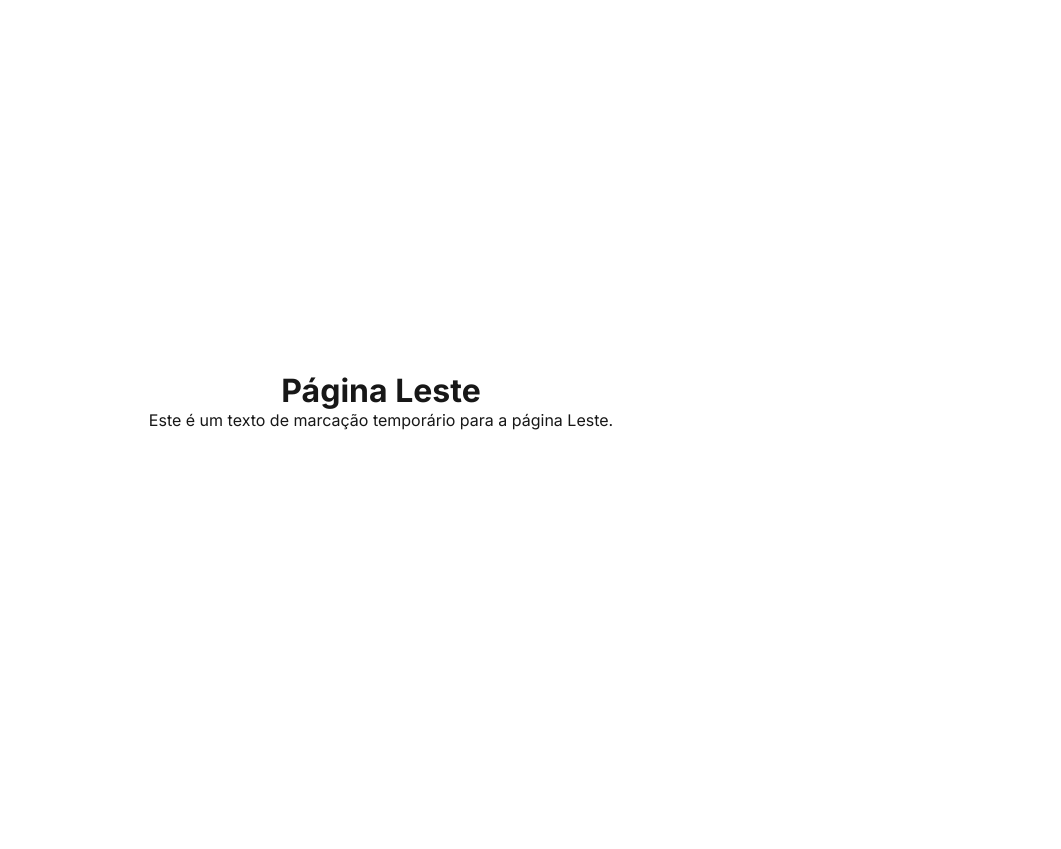
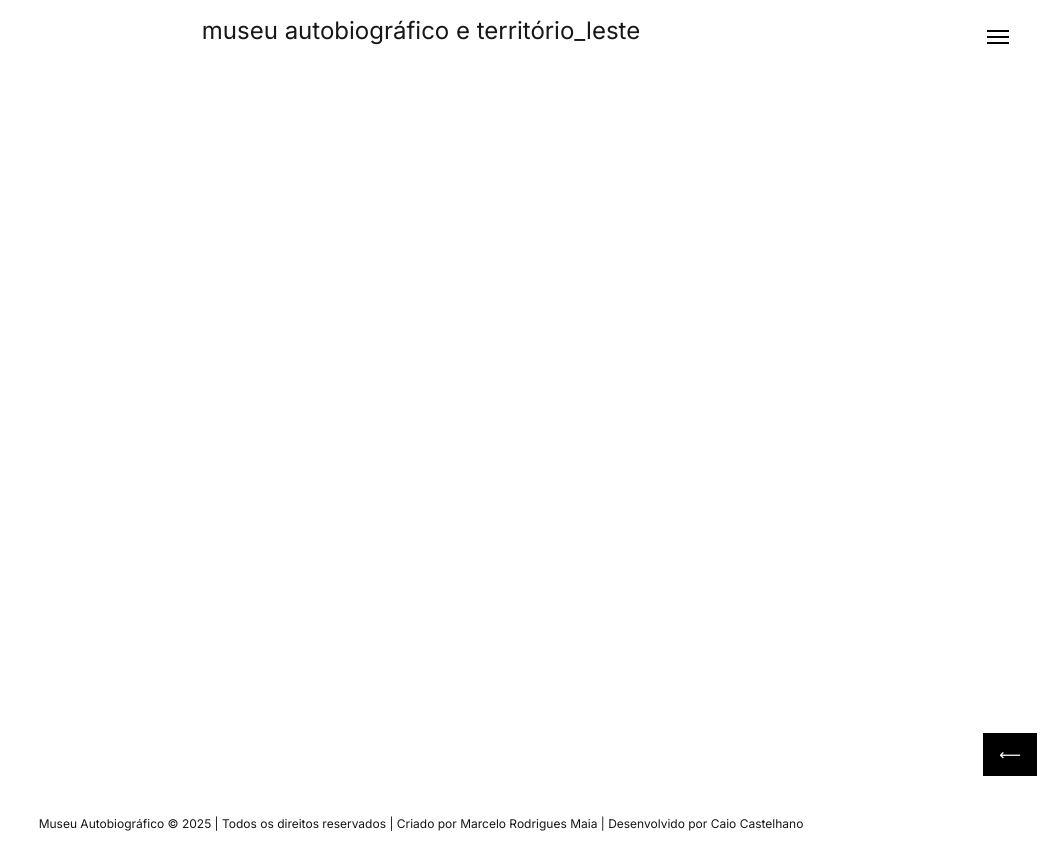
Before and after one commit to caiocastelhano/museu-autobiografico, a Next.js app: page /leste in a window 1280 px wide. Shown: the whole page, without its empty margins (219-1280 px from the left). Before the commit the page ends 800 px from the top, so only its background shows below. Built offline with nearby package versions, Linux system fonts and the light colour scheme.

Commit message:
Adiciona a estrutura inicial das páginas Museu, Autobiográfico, Território e Leste

```diff
--- a/src/app/autobiografico/Autobiografico.module.css
+++ b/src/app/autobiografico/Autobiografico.module.css
@@ -0,0 +1,27 @@
+.pageContainer {
+    position: relative;
+    display: flex;
+    flex-direction: column;
+    min-height: 100vh;
+    background: #fff;
+  }
+
+  .mainContent {
+    flex: 1;
+    padding: 60px 0;
+    display: flex;
+    flex-direction: column;
+    align-items: center;
+  }
+
+  .visuallyHidden {
+    position: absolute;
+    width: 1px;
+    height: 1px;
+    margin: -1px;
+    padding: 0;
+    overflow: hidden;
+    clip: rect(0 0 0 0);
+    white-space: nowrap;
+    border: 0;
+  }
--- a/src/app/leste/Leste.module.css
+++ b/src/app/leste/Leste.module.css
@@ -0,0 +1,27 @@
+.pageContainer {
+    position: relative;
+    display: flex;
+    flex-direction: column;
+    min-height: 100vh;
+    background: #fff;
+  }
+
+  .mainContent {
+    flex: 1;
+    padding: 60px 0;
+    display: flex;
+    flex-direction: column;
+    align-items: center;
+  }
+
+  .visuallyHidden {
+    position: absolute;
+    width: 1px;
+    height: 1px;
+    margin: -1px;
+    padding: 0;
+    overflow: hidden;
+    clip: rect(0 0 0 0);
+    white-space: nowrap;
+    border: 0;
+  }
--- a/src/app/leste/page.js
+++ b/src/app/leste/page.js
@@ -1,9 +1,26 @@
-// app/leste/page.js
+"use client";
+
+import Navbar from "@/app/components/Navbar";
+import Footer from "@/app/components/Footer";
+import BackToHomeButton from "@/app/components/BackToHomeButton";
+import TopMenu from "@/app/components/TopMenu";
+import styles from "@/app/leste/Leste.module.css";
+// import Image from "next/image";
+// import Link from "next/link";
+// import FadeInSection from "@/app/components/FadeInSection";
+
 export default function LestePage() {
-    return (
-      <main style={{ padding: '100px 20px', textAlign: 'center' }}>
-        <h1>Página Leste</h1>
-        <p>Este é um texto de marcação temporário para a página Leste.</p>
+  return (
+    <div className={styles.pageContainer}>
+      <Navbar />
+      <TopMenu />
+
+      <main className={styles.mainContent}>
+        <h1 className={styles.visuallyHidden}>Página Leste</h1>
       </main>
-    );
-  }
+
+      <BackToHomeButton />
+      <Footer />
+    </div>
+  );
+}
--- a/src/app/museu/Museu.module.css
+++ b/src/app/museu/Museu.module.css
@@ -0,0 +1,27 @@
+.pageContainer {
+    position: relative;
+    display: flex;
+    flex-direction: column;
+    min-height: 100vh;
+    background: #fff;
+  }
+
+  .mainContent {
+    flex: 1;
+    padding: 60px 0;
+    display: flex;
+    flex-direction: column;
+    align-items: center;
+  }
+
+  .visuallyHidden {
+    position: absolute;
+    width: 1px;
+    height: 1px;
+    margin: -1px;
+    padding: 0;
+    overflow: hidden;
+    clip: rect(0 0 0 0);
+    white-space: nowrap;
+    border: 0;
+  }
--- a/src/app/territorio/Territorio.module.css
+++ b/src/app/territorio/Territorio.module.css
@@ -0,0 +1,27 @@
+.pageContainer {
+    position: relative;
+    display: flex;
+    flex-direction: column;
+    min-height: 100vh;
+    background: #fff;
+  }
+
+  .mainContent {
+    flex: 1;
+    padding: 60px 0;
+    display: flex;
+    flex-direction: column;
+    align-items: center;
+  }
+
+  .visuallyHidden {
+    position: absolute;
+    width: 1px;
+    height: 1px;
+    margin: -1px;
+    padding: 0;
+    overflow: hidden;
+    clip: rect(0 0 0 0);
+    white-space: nowrap;
+    border: 0;
+  }
```
Also changed, not shown: src/app/autobiografico/page.js (+24 -7 lines), src/app/museu/page.js (+27 -7 lines), src/app/territorio/page.js (+24 -7 lines).
